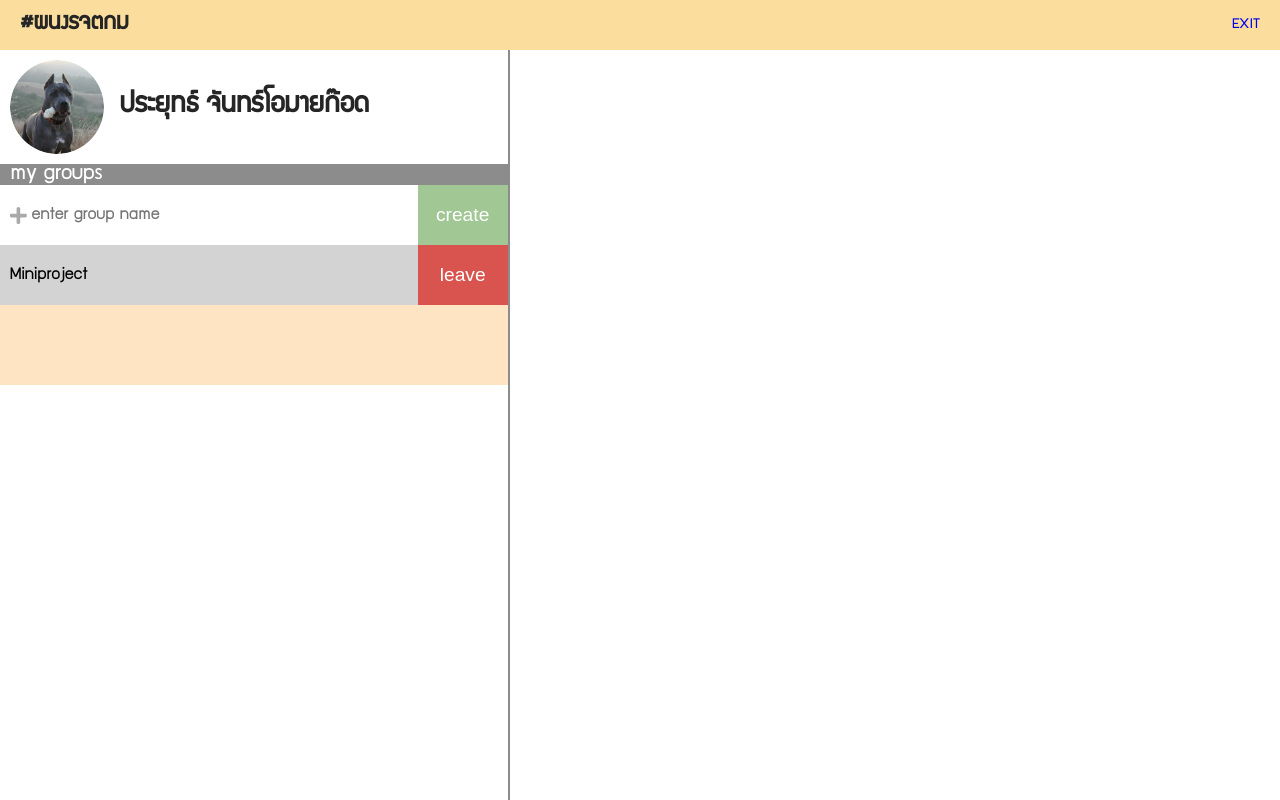
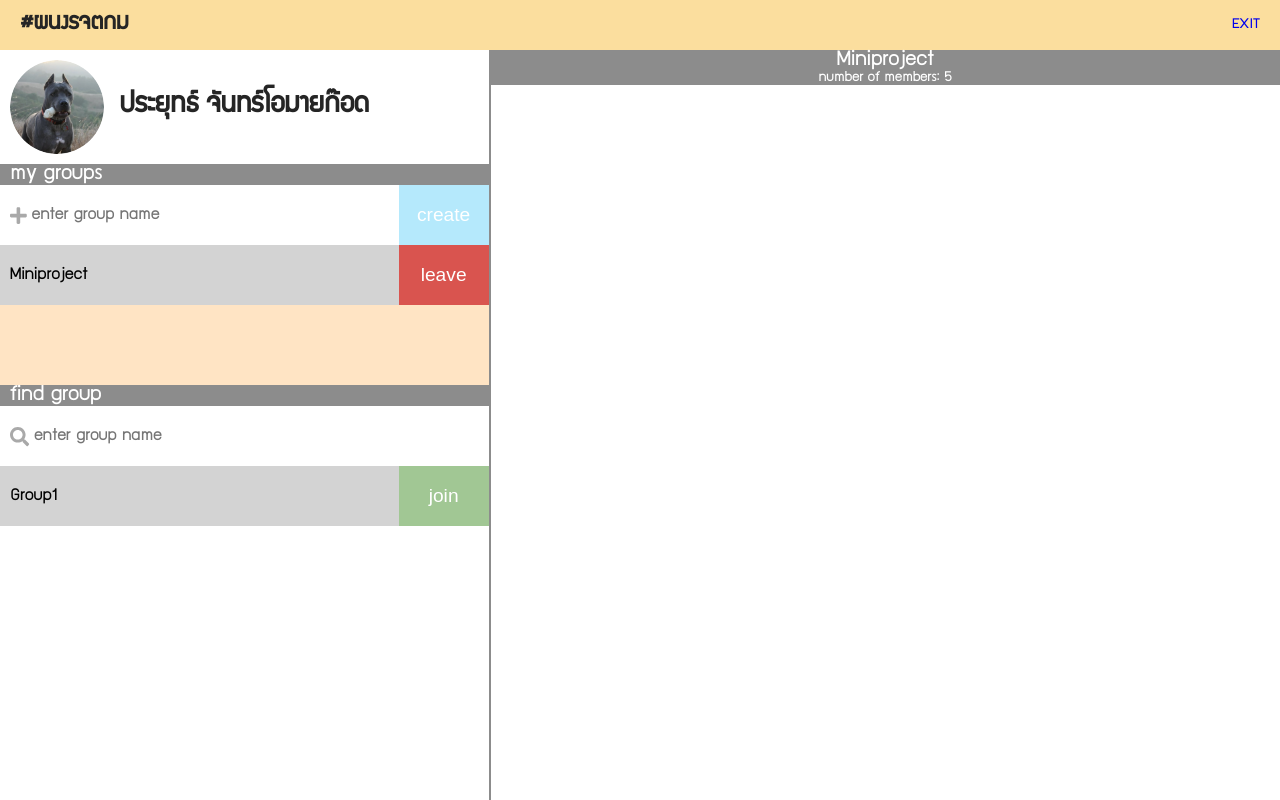
Before and after one commit to Nackalalalong/groupChat_frontend, a React (Create React App) app: page / in a window 1280 px wide. Built offline with nearby package versions, Linux system fonts and the light colour scheme.

Commit message:
add char top bar

```diff
--- /dev/null
+++ b/src/components/ChatArea.css
@@ -0,0 +1,8 @@
+.top-bar {
+    background-color: #8c8c8c;
+    color: white;
+}
+
+.top-bar-header-text {
+    font-size: 24px;
+}
--- a/src/components/ChatArea.js
+++ b/src/components/ChatArea.js
@@ -1,4 +1,5 @@
 import React from 'react';
+import './ChatArea.css';
 
 class ChatArea extends React.Component {
     constructor(props){
@@ -8,7 +9,10 @@ class ChatArea extends React.Component {
     render(){
         return (
             <div className="chat-area">
-
+                <div className="top-bar">
+                    <span className="top-bar-header-text">Miniproject</span><br />
+                    <span className="top-bar-sub-text">number of members: 5</span>
+                </div>
             </div>
         );
     }
--- a/src/components/SideArea.css
+++ b/src/components/SideArea.css
@@ -48,6 +48,10 @@
 }
 
 .side-area-section-content-item-button-create {
+    background-color: #B5E9FC;
+}
+
+.side-area-section-content-item-button-join {
     background-color: #A1C794;
 }
 
--- a/src/components/SideArea.js
+++ b/src/components/SideArea.js
@@ -1,7 +1,7 @@
 import React from 'react';
 import "./SideArea.css";
 import { FontAwesomeIcon } from '@fortawesome/react-fontawesome';
-import { faPlus } from '@fortawesome/free-solid-svg-icons'
+import { faSearch, faPlus } from '@fortawesome/free-solid-svg-icons'
 
 class SideArea extends React.Component {
     constructor(props){
@@ -33,6 +33,21 @@ class SideArea extends React.Component {
                         </button>
                     </div>
                 </div>
+                <div className="side-area-section-header">
+                    <span className="side-area-section-header-text">find group</span>
+                </div>
+                <div className="side-area-section-content" id="findgroup">
+                    <div className="side-area-section-content-item side-area-section-content-item-create">
+                        <FontAwesomeIcon className="create-group-icon" icon={faSearch} />
+                        <input className="create-group-input" type="text" placeholder="enter group name"></input>
+                    </div>
+                    <div className="side-area-section-content-item">
+                        <span className="side-area-section-content-item-text">Group1</span>
+                        <button className="side-area-section-content-item-button side-area-section-content-item-button-join">
+                            join
+                        </button>
+                    </div>
+                </div>
             </div>
         );
     }
```
